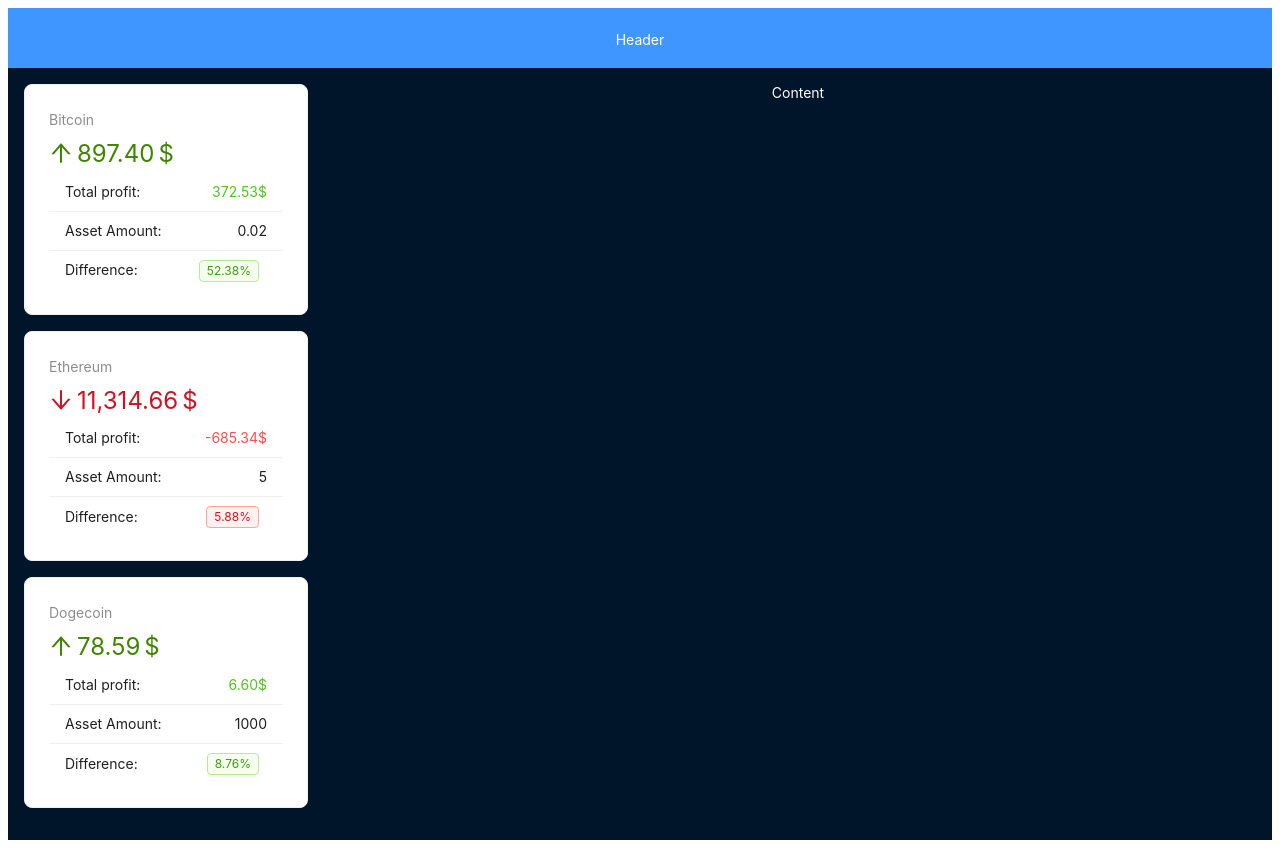
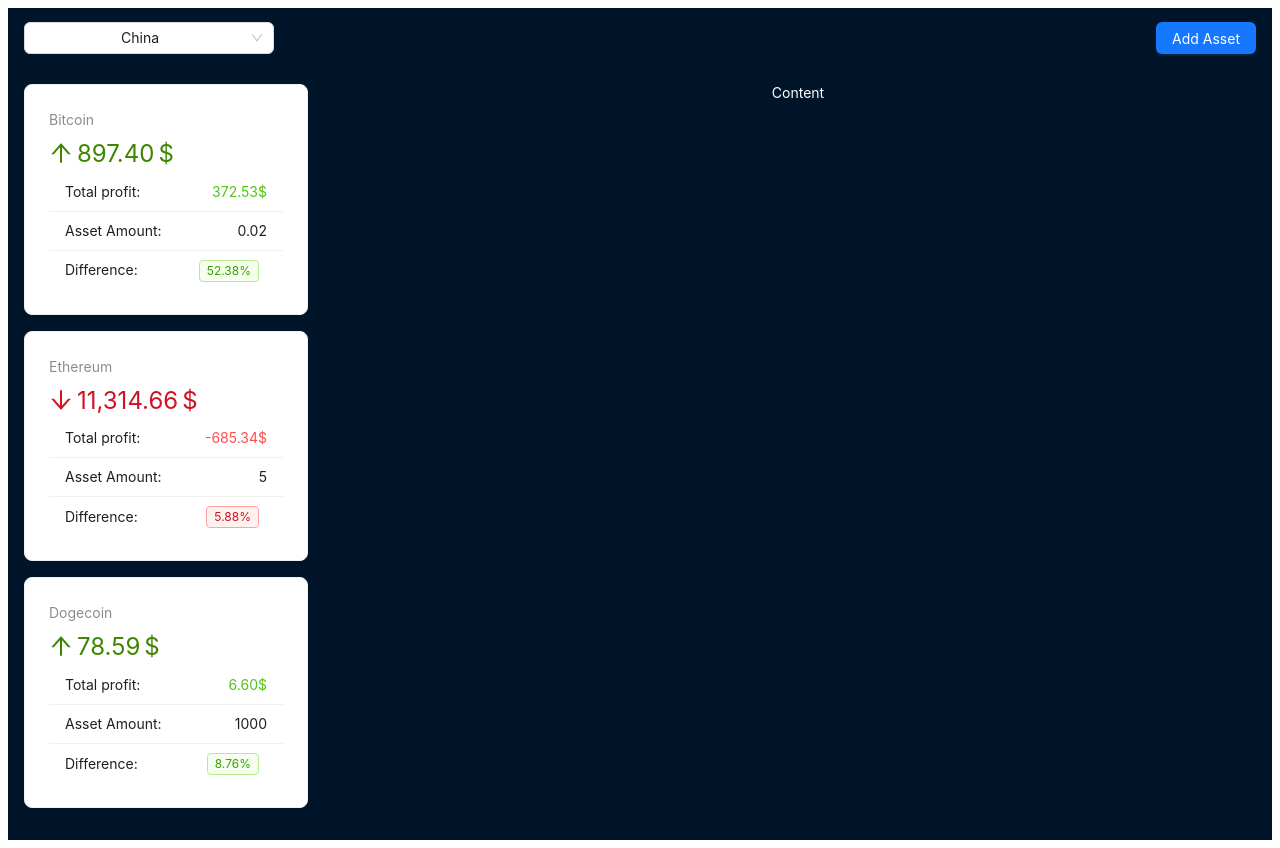
Before and after one commit to ilyafredriksson/react-crypto-app, a React (Vite) app: page / in a window 1280 px wide. Built offline with nearby package versions, Linux system fonts and the light colour scheme.

Commit message:
AppHeader

```diff
--- a/src/components/Layout/AppHeader.jsx
+++ b/src/components/Layout/AppHeader.jsx
@@ -1,18 +1,68 @@
-import { Layout } from 'antd';
+import { Layout, Select, Space,Button } from 'antd';
 
 
 const headerStyle = {
+  width: '100%',
   textAlign: 'center',
-  color: '#fff',
   height: 60,
-  paddingInline: 48,
-  lineHeight: '64px',
-  backgroundColor: '#4096ff',
+  padding: '1rem ',
+  display:'flex',
+  justifyContent: 'space-between',
+  alignItems: 'center',
+
 };
+
+const handleChange = value => {
+  console.log(`selected ${value}`);
+};
+const options = [
+  {
+    label: 'China',
+    value: 'china',
+    emoji: '🇨🇳',
+    desc: 'China (中国)',
+  },
+  {
+    label: 'USA',
+    value: 'usa',
+    emoji: '🇺🇸',
+    desc: 'USA (美国)',
+  },
+  {
+    label: 'Japan',
+    value: 'japan',
+    emoji: '🇯🇵',
+    desc: 'Japan (日本)',
+  },
+  {
+    label: 'Korea',
+    value: 'korea',
+    emoji: '🇰🇷',
+    desc: 'Korea (韩国)',
+  },
+];
+
 
 export default function AppHeader() {
 
- return(<Layout.Header style={headerStyle}>Header</Layout.Header>)
+ return <Layout.Header style={headerStyle}>
+<Select
+    style={{ width: 250 }}
+    placeholder="select one country"
+    defaultValue={['china']}
+    onChange={handleChange}
+    options={options}
+    optionRender={option => (
+      <Space>
+        <span role="img" aria-label={option.data.label}>
+          {option.data.emoji}
+        </span>
+        {option.data.desc}
+      </Space>
+    )}
+  />
+<Button type="primary">Add Asset</Button>
+ </Layout.Header>
 
 
 }
```
